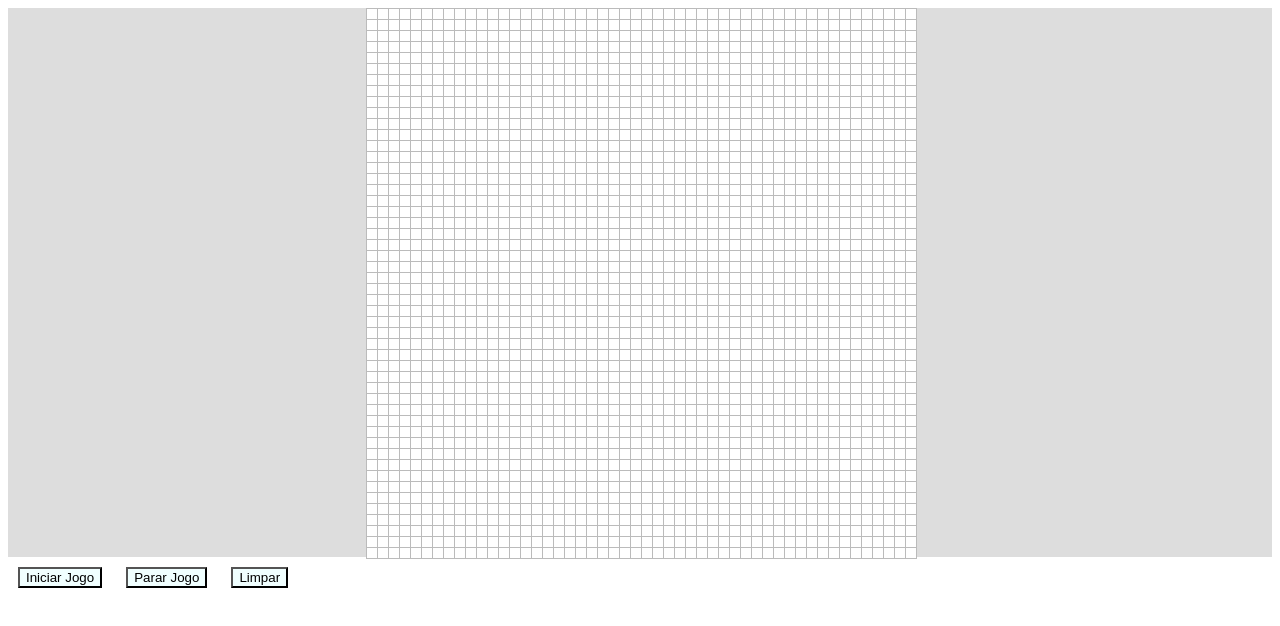
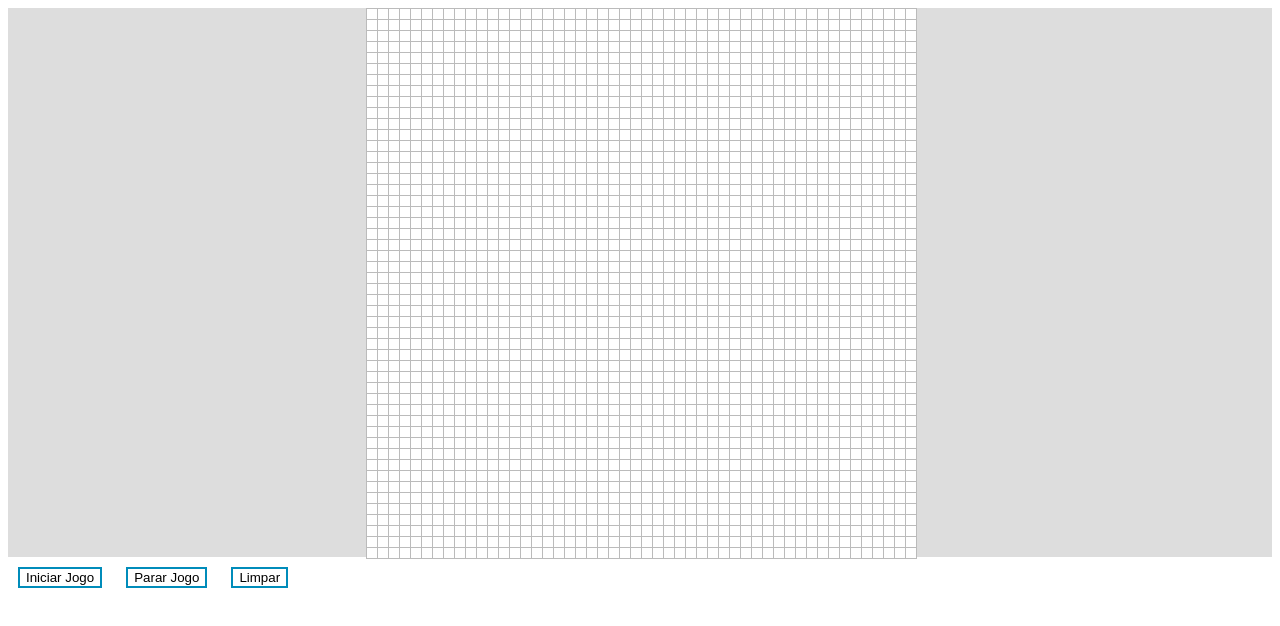
Before and after one commit to AkiroSetonai/estagiofullstack-Walysson-Cavalcante, a plain HTML site: page index.html in a window 1280 px wide. Drawn offline with Linux system fonts and the light colour scheme.

Commit message:
estilização dos botoes

```diff
--- a/script.js
+++ b/script.js
@@ -11,7 +11,7 @@ let cols = 50;
 let playing = false;
 let start = document.querySelector('.start')
 let stop = document.querySelector('.stop')
-let blue = "#083A52";
+let blue = "#008CBA";
 let padraoColor = "#f0ffff";
 
 
--- a/styles.css
+++ b/styles.css
@@ -19,5 +19,14 @@
 
 button {
     margin: 10px;
-    background-color: #f0ffff;
+    background-color: #fff;
+    color: black;
+    border: 2px solid #008CBA;
+    transition-duration: 0.4s;
+    cursor: pointer;
 }
+
+button:hover{
+    background-color: #008CBA;
+    color: white;
+}
```
